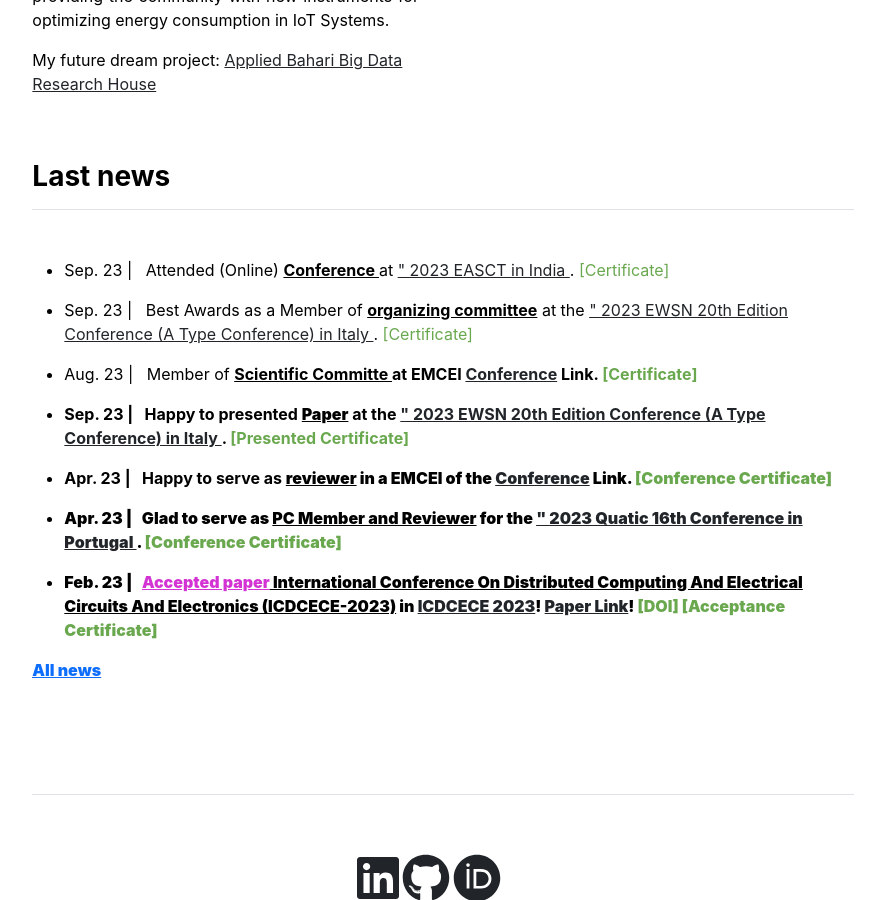
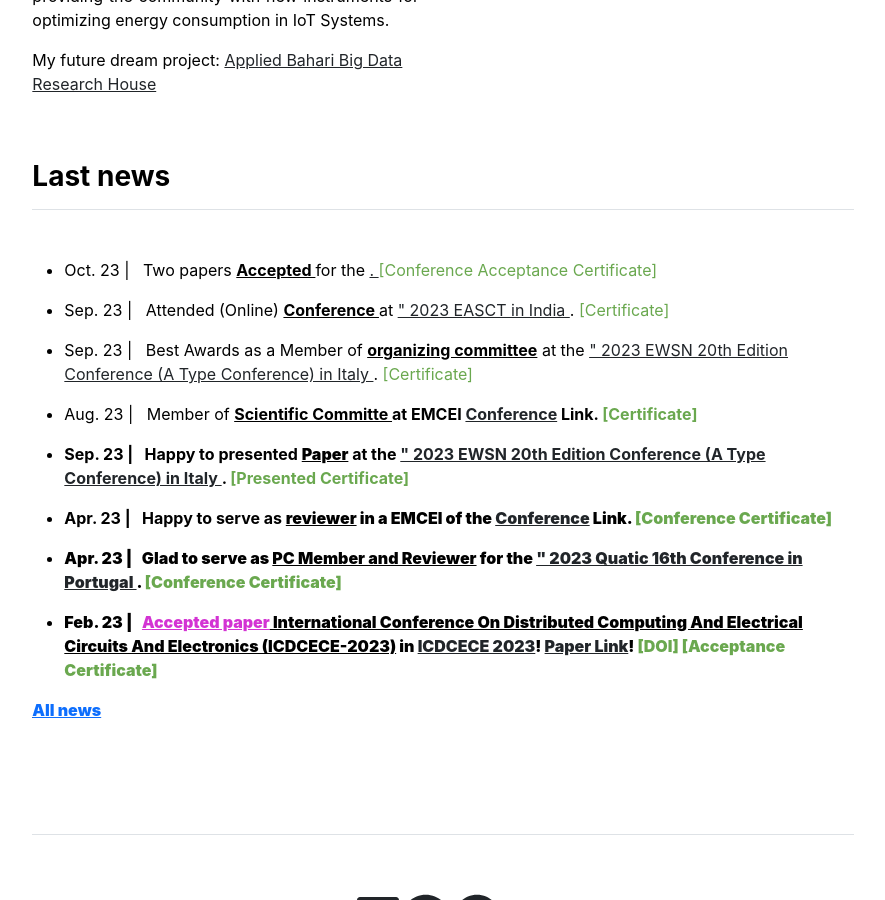
Before and after one commit to babulcseian/babulcseian.github.io, a Jekyll site: the page built from index.md, in a window 1280 px wide and 900 px high, scrolled down 967 px. Shown: the whole window, without its empty margins (197-1082 px from the left). Built offline with Jekyll 4.4.1, drawn with Linux system fonts in a browser that asks for light colours; a style sheet for code colours, icons or effects is not loaded.

Commit message:
Update news.yml

```diff
--- a/_data/news.yml
+++ b/_data/news.yml
@@ -1,3 +1,4 @@
+- {message: 'Oct. 23 | &nbsp; Two papers <u><b> Accepted </b></u> for the <a class="other"https://aikiie.in/" in the 10th Edition, International Conference on Ambient Intelligence, Knowledge Informatics and Industrial Electronics in India </a>. <a class="paper" href="publications/Certificate/Md Babul Islam-AIKIIE 2023  Emotion Clasification Hybrid Deep Learning.jpg">[Conference Acceptance Certificate]</a>', last: '1'}
 - {message: 'Sep. 23 | &nbsp; Attended (Online) <u><b> Conference </b></u> at <a class="other"https://easct.in/>" 2023 EASCT in India  </a>. <a class="paper" href="publications/Certificate/Md Babul Islam EASCT-2023 Participantion Certificate324.jpg">[Certificate]</a>', last: '1'}
 - {message: 'Sep. 23 | &nbsp; Best Awards as a Member of <u><b> organizing committee</b></u> at the <a class="other"https://events.dimes.unical.it/ewsn2023/>" 2023 EWSN 20th Edition Conference (A Type Conference) in Italy </a>. <a class="paper" href="publications/Certificate/Md Babul Islam by a best organizing Committee EWSN.pdf">[Certificate]</a>', last: '1'}
 - {message: 'Aug. 23 | &nbsp; Member of <u><b> Scientific Committe </u> at EMCEI <a class="other" href="http://emcei.net/">Conference</a> Link. <a class="paper" href="publications/Certificate/Md Babul Islam by Scientific Committee EMCEI-23.pdf">[Certificate]</a>', last: '1'}
```
